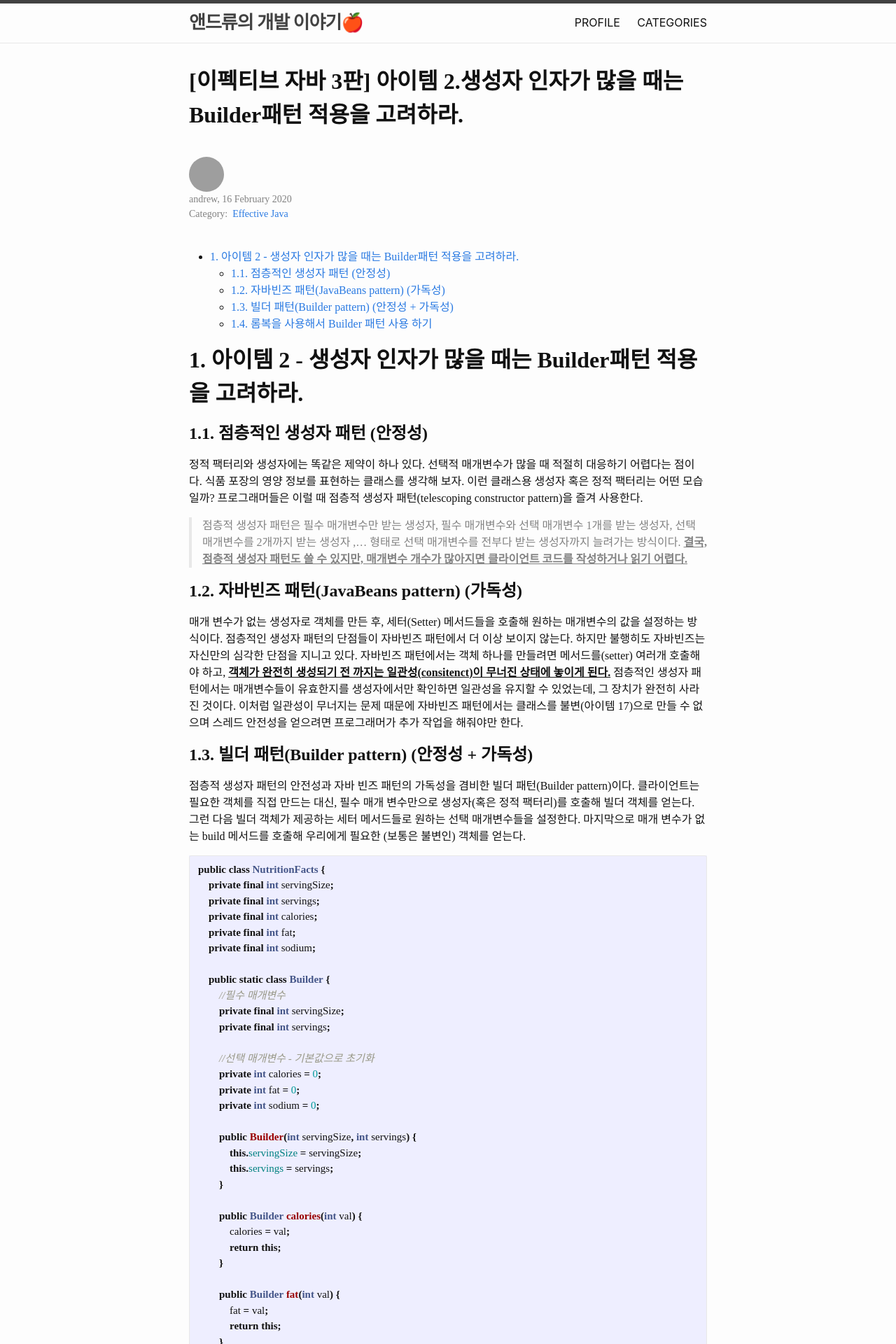
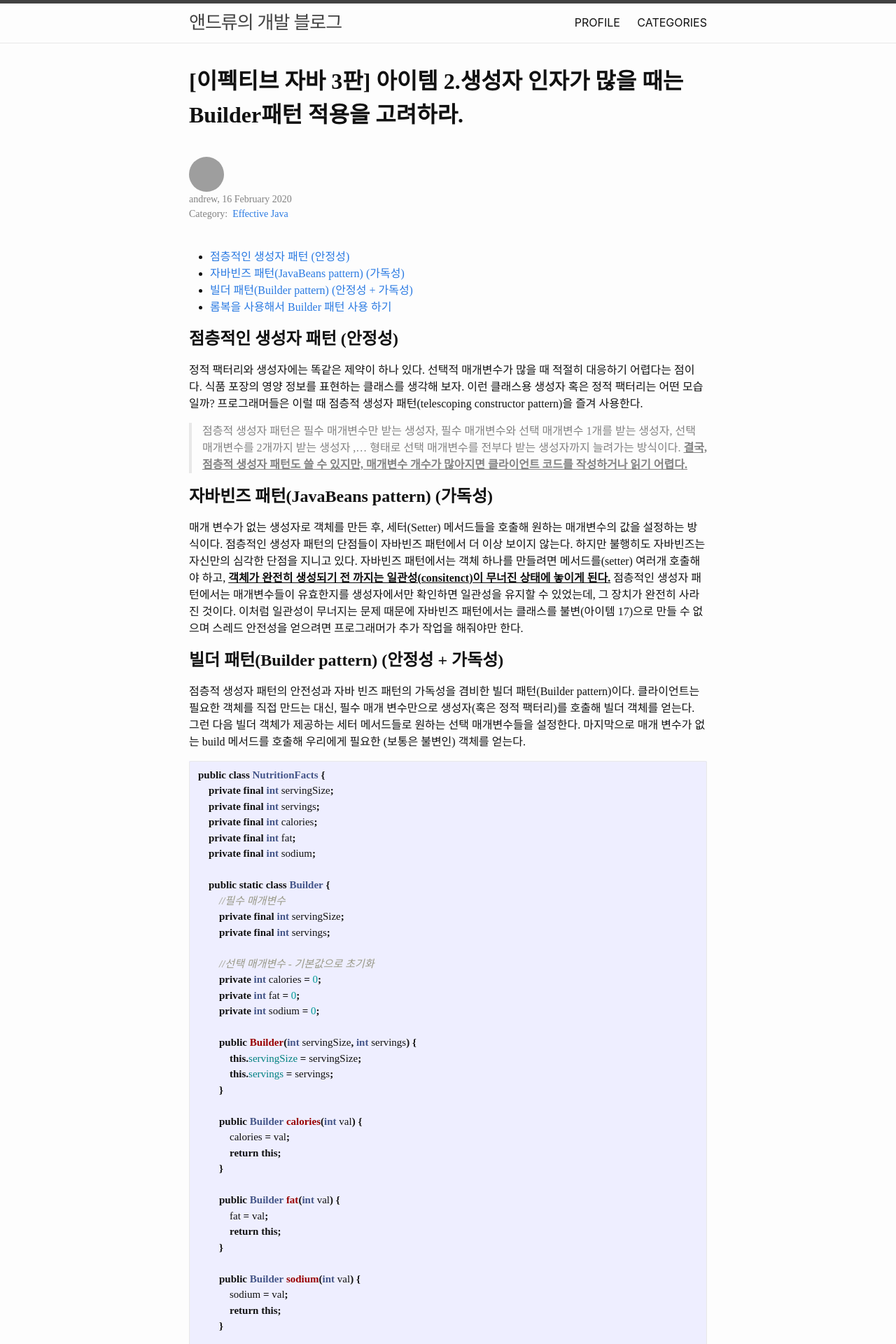
Before and after one commit to umanking/archive-umanking-blog, a Jekyll site: the page built from _posts/2020-02-16-effective-java-2.md, in a window 1280 px wide. Shown: the top 1920 px of the page at 70% size. Built offline with Jekyll 4.4.1, drawn with Linux system fonts in a browser that asks for light colours; comment, search, counter and statistics services are not loaded; some of the changed text lies outside the part shown; grey boxes are pictures that could not be loaded.

Commit message:
update post

````diff
--- a/_config.yml
+++ b/_config.yml
@@ -18,7 +18,7 @@
 # You can create any custom variable you would like, and they will be accessible
 # in the templates via {{ site.myvariable }}.
 
-title: 앤드류의 개발 이야기🍎
+title: 앤드류의 개발 블로그
 email: umanking@gmail.com
 description: "Java, Spring BackEnd Developer Blog"
 baseurl: "" # the subpath of your site, e.g. /blog
--- a/_posts/2020-02-16-effective-java-1.md
+++ b/_posts/2020-02-16-effective-java-1.md
@@ -6,15 +6,19 @@ categories: [Effective Java]
 ---
 <!-- TOC -->
 
-- [1. 아이템 1.생성자 대신 정적 팩터리 메서드를 고려하라](#1-아이템-1생성자-대신-정적-팩터리-메서드를-고려하라)
-    - [1.1. 정적 팩터리 메서드의 장점](#11-정적-팩터리-메서드의-장점)
-    - [1.2. 정적 팩터리 메서드의 단점](#12-정적-팩터리-메서드의-단점)
-    - [1.3. 흔히 사용한는 정적 팩터리 명명 방식](#13-흔히-사용한는-정적-팩터리-명명-방식)
-    - [1.4. 핵심 정리](#14-핵심-정리)
+- [정적 팩터리 메서드의 장점](#정적-팩터리-메서드의-장점)
+    - [장점 1. 이름을 가질 수 있다.](#장점-1-이름을-가질-수-있다)
+    - [장점 2. 호출될 때마다 인스턴스를 새로 생성하지 않아도 된다.](#장점-2-호출될-때마다-인스턴스를-새로-생성하지-않아도-된다)
+    - [장점 3. 반환 타입의 하위 타입 객체를 반환 할 수 있다.](#장점-3-반환-타입의-하위-타입-객체를-반환-할-수-있다)
+    - [장점 4. 입력 매개 변수에 따라 매번 다른 클래스의 객체를 반환할 수 있다.](#장점-4-입력-매개-변수에-따라-매번-다른-클래스의-객체를-반환할-수-있다)
+    - [장점 5. 정적 팩터리 메서드를 작성하는 시점에 반환할 객체의 클래스가 존재하지 않아도 된다.](#장점-5-정적-팩터리-메서드를-작성하는-시점에-반환할-객체의-클래스가-존재하지-않아도-된다)
+- [정적 팩터리 메서드의 단점](#정적-팩터리-메서드의-단점)
+- [흔히 사용한는 정적 팩터리 명명 방식](#흔히-사용한는-정적-팩터리-명명-방식)
+- [핵심 정리](#핵심-정리)
 
 <!-- /TOC -->
 
-# 1. 아이템 1.생성자 대신 정적 팩터리 메서드를 고려하라
+<!-- # 아이템 1.생성자 대신 정적 팩터리 메서드를 고려하라 -->
 클라이언트가 클래스의 인스턴스를 얻는 전통적인 수단은 `public 생성자`다.
 하지만 클래스는 생성자와 별도로 `정적 팩터리 메서드`를 제공할 수 있다.
 
@@ -25,7 +29,7 @@ public static Boolean valueOf(boolean b){
 }
 ```
 
-## 1.1. 정적 팩터리 메서드의 장점
+## 정적 팩터리 메서드의 장점
 
 ### 장점 1. 이름을 가질 수 있다.
 생성자에 넘기는 매개변수와 생성자 자체만으로는 반환 될 객체의 특성을 제대로 설명하지 못한다. 반면 정적 팩터리 는 이름만 잘 지으면 반환될 객체의 특성을 쉽게 묘사할 수 있다.
@@ -57,14 +61,14 @@ public static Boolean valueOf(boolean b){
 이런 유연함은 서비스 제공자 프레임워크를 만드는 근간이 된다. 대표적인 서비스 제공자 프레임 워크로는 JDBC가 있다. 서비스 제공자 프레임워크에서의 제공자(provider)는 서비스의 구현체다. 그리고 이 구현체들을 클라이언트에 제공하는 역할을 프레임 워크가 통제하여, 클라이언트를 구현체로 부터 분리해 준다.
 
 
-## 1.2. 정적 팩터리 메서드의 단점
+## 정적 팩터리 메서드의 단점
 1. 상속하려면 public 이나 protected 생성자가 필여하니 정적 팩터리 메서드만 제공하면 하위 클래스를 만들 수 없다.
    1. 어찌보면 이 제약은 상속보다 컴포지션을 사용(아이템18)하도록 유도하고 불변 타입으로 만들려면 이 제약을 지켜야 한다는 점에서 오히려 장점으로 받아들일 수도 있다.
 2. 정적 팩터리 메서드는 프로그래머가 찾기 어렵다.
    1. 생성자처럼 API설명에 명확히 드러나지 않으니 사용자는 정적 팩터리 메서드 방식 클래스를 인스턴스화 할 방법을 알아내야 한다.
 
 
-## 1.3. 흔히 사용한는 정적 팩터리 명명 방식
+## 흔히 사용한는 정적 팩터리 명명 방식
 ```
 // from: 매개변수를 하나 받아서 해당 타입의 인스턴스를 반환하는 형변환 메서드
 Date d = Date.from(instant);
@@ -79,5 +83,5 @@ StackWalker luke = StackWalker.getInstance(options);
 Object newArray = Array.newInstance(classObject, arrayLen);
 ```
 
-## 1.4. 핵심 정리
+## 핵심 정리
 정적 팩터리 메서드와 public 생성자는 각자의 쓰임새가 있으니 상대적인 장단점을 이해하고 사용하는 것이 좋다. 그렇더고 하더라도 **정적 팩터리를 사용하는 게 유리한 경우가 더 많으므로** 무작정 public 생성자를 제공하던 습관이 있다면 고치자.
--- a/_posts/2020-02-16-effective-java-2.md
+++ b/_posts/2020-02-16-effective-java-2.md
@@ -1,31 +1,30 @@
 ---
 layout: post
 title: "[이펙티브 자바 3판] 아이템 2.생성자 인자가 많을 때는 Builder패턴 적용을 고려하라."
+categories: [Effective Java]
 date: 2020-02-16 18:53 +0900
-categories: [Effective Java]
 ---
 
 <!-- TOC -->
 
-- [1. 아이템 2 - 생성자 인자가 많을 때는 Builder패턴 적용을 고려하라.](#1-%ec%95%84%ec%9d%b4%ed%85%9c-2---%ec%83%9d%ec%84%b1%ec%9e%90-%ec%9d%b8%ec%9e%90%ea%b0%80-%eb%a7%8e%ec%9d%84-%eb%95%8c%eb%8a%94-builder%ed%8c%a8%ed%84%b4-%ec%a0%81%ec%9a%a9%ec%9d%84-%ea%b3%a0%eb%a0%a4%ed%95%98%eb%9d%bc)
-  - [1.1. 점층적인 생성자 패턴 (안정성)](#11-%ec%a0%90%ec%b8%b5%ec%a0%81%ec%9d%b8-%ec%83%9d%ec%84%b1%ec%9e%90-%ed%8c%a8%ed%84%b4-%ec%95%88%ec%a0%95%ec%84%b1)
-  - [1.2. 자바빈즈 패턴(JavaBeans pattern) (가독성)](#12-%ec%9e%90%eb%b0%94%eb%b9%88%ec%a6%88-%ed%8c%a8%ed%84%b4javabeans-pattern-%ea%b0%80%eb%8f%85%ec%84%b1)
-  - [1.3. 빌더 패턴(Builder pattern) (안정성 + 가독성)](#13-%eb%b9%8c%eb%8d%94-%ed%8c%a8%ed%84%b4builder-pattern-%ec%95%88%ec%a0%95%ec%84%b1--%ea%b0%80%eb%8f%85%ec%84%b1)
-  - [1.4. 롬복을 사용해서 Builder 패턴 사용 하기](#14-%eb%a1%ac%eb%b3%b5%ec%9d%84-%ec%82%ac%ec%9a%a9%ed%95%b4%ec%84%9c-builder-%ed%8c%a8%ed%84%b4-%ec%82%ac%ec%9a%a9-%ed%95%98%ea%b8%b0)
+- [점층적인 생성자 패턴 (안정성)](#점층적인-생성자-패턴-안정성)
+- [자바빈즈 패턴(JavaBeans pattern) (가독성)](#자바빈즈-패턴javabeans-pattern-가독성)
+- [빌더 패턴(Builder pattern) (안정성 + 가독성)](#빌더-패턴builder-pattern-안정성--가독성)
+- [롬복을 사용해서 Builder 패턴 사용 하기](#롬복을-사용해서-builder-패턴-사용-하기)
 
 <!-- /TOC -->
 
-# 1. 아이템 2 - 생성자 인자가 많을 때는 Builder패턴 적용을 고려하라.
+<!-- # 1. 아이템 2 - 생성자 인자가 많을 때는 Builder패턴 적용을 고려하라.  -->
 
-## 1.1. 점층적인 생성자 패턴 (안정성)
+## 점층적인 생성자 패턴 (안정성)
 정적 팩터리와 생성자에는 똑같은 제약이 하나 있다. 선택적 매개변수가 많을 때 적절히 대응하기 어렵다는 점이다. 식품 포장의 영양 정보를 표현하는 클래스를 생각해 보자. 이런 클래스용 생성자 혹은 정적 팩터리는 어떤 모습일까? 프로그래머들은 이럴 때 점층적 생성자 패턴(telescoping constructor pattern)을 즐겨 사용한다.
 > 점층적 생성자 패턴은 필수 매개변수만 받는 생성자, 필수 매개변수와 선택 매개변수 1개를 받는 생성자, 선택 매개변수를 2개까지 받는 생성자 ,... 형태로 선택 매개변수를 전부다 받는 생성자까지 늘려가는 방식이다.
 **결국, 점층적 생성자 패턴도 쓸 수 있지만, 매개변수 개수가 많아지면 클라이언트 코드를 작성하거나 읽기 어렵다.**
 
-## 1.2. 자바빈즈 패턴(JavaBeans pattern) (가독성)
+## 자바빈즈 패턴(JavaBeans pattern) (가독성)
 매개 변수가 없는 생성자로 객체를 만든 후, 세터(Setter) 메서드들을 호출해 원하는 매개변수의 값을 설정하는 방식이다. 점층적인 생성자 패턴의 단점들이 자바빈즈 패턴에서 더 이상 보이지 않는다. 하지만 불행히도 자바빈즈는 자신만의 심각한 단점을 지니고 있다. 자바빈즈 패턴에서는 객체 하나를 만들려면 메서드를(setter) 여러개 호출해야 하고, **객체가 완전히 생성되기 전 까지는 일관성(consitenct)이 무너진 상태에 놓이게 된다.** 점층적인 생성자 패턴에서는 매개변수들이 유효한지를 생성자에서만 확인하면 일관성을 유지할 수 있었는데, 그 장치가 완전히 사라진 것이다. 이처럼 일관성이 무너지는 문제 때문에 자바빈즈 패턴에서는 클래스를 불변(아이템 17)으로 만들 수 없으며 스레드 안전성을 얻으려면 프로그래머가 추가 작업을 해줘야만 한다.
 
-## 1.3. 빌더 패턴(Builder pattern) (안정성 + 가독성)
+## 빌더 패턴(Builder pattern) (안정성 + 가독성)
 점층적 생성자 패턴의 안전성과 자바 빈즈 패턴의 가독성을 겸비한 빌더 패턴(Builder pattern)이다. 클라이언트는 필요한 객체를 직접 만드는 대신, 필수 매개 변수만으로 생성자(혹은 정적 팩터리)를 호출해 빌더 객체를 얻는다. 그런 다음 빌더 객체가 제공하는 세터 메서드들로 원하는 선택 매개변수들을 설정한다. 마지막으로 매개 변수가 없는 build 메서드를 호출해 우리에게 필요한 (보통은 불변인) 객체를 얻는다.
 
 ```java
@@ -97,7 +96,7 @@ NutritionFacts nutritionFacts = new NutritionFacts.Builder(240, 8)
 
 > 한편, 불변식(invariant)는 프로그램이 실행되는 동안, 혹은 정해진 기간 동안 반드시 만족해야 하는 조건을 말한다. 다시 말해 변경을 허용할 수는 있으나 주어진 조건 내에서만 허용한다는 뜻이다. 예컨대 리스트의 크기는 반드시 0 이상이어야 하니, 만약 한 순간이라도 음수 값이 된다면 불변식이 깨진 것이다.
 
-## 1.4. 롬복을 사용해서 Builder 패턴 사용 하기
+## 롬복을 사용해서 Builder 패턴 사용 하기
 ```java
 public class Member {
 
--- /dev/null
+++ b/_posts/2020-02-18-effective-java-3.md
@@ -0,0 +1,82 @@
+---
+layout: post
+title: "[이펙티브 자바 3판] 아이템 3.private 생성자나 열거 타입으로 싱글턴임을 보증하라."
+categories: [Effective Java]
+date: 2020-02-18 22:03 +0900
+---
+
+<!-- TOC -->
+
+- [싱글턴을 만드는 1번째 방법](#싱글턴을-만드는-1번째-방법)
+- [싱글턴을 만드는 2번째 방법](#싱글턴을-만드는-2번째-방법)
+    - [장점 비교](#장점-비교)
+    - [직렬화 문제](#직렬화-문제)
+- [싱글턴을 만드는 3번째 방법](#싱글턴을-만드는-3번째-방법)
+
+<!-- /TOC -->
+클래스를 싱글턴으로 만들면 이를 사용하는 클라이언트를 테스트하기가 어려워 질 수 있다.
+> 싱글턴이란? 인스턴스를 오직 하나만 생성할 수 있는 클래스를 말한다. 전형적인 예로는 함수와 같은 무상태 객체나 설계상의 유일해야 하는 시스템 컴포넌트를 들 수 있다.
+타입을 인터페이스로 정의한 다음 그 인터페이스를 구현해서 만든 싱글턴이 아니라면 싱글턴 인스턴스를 가짜(mock) 구현으로 대체할 수 없기 때문이다.
+
+## 싱글턴을 만드는 1번째 방법
+```java
+public class Elvis {
+    public static final Elvis INSTANCE = NEW Elvis();
+
+    private Elvis(){
+    }
+}
+```
+private 생성자는 public statkc final 필드인 `Elvis.INSTANCE`를 초기화 할 때 딱 한 번만 호출된다.
+public이나 protected 생성자가 없으므로 Elivis 클래스가 초기화될 때 만들어진 인스턴스가 전체 시스템에서 하나 뿐임을 보장한다.
+예외는 단 한가지, 리플렉션 API AccessibleObject.setAccessible을 사용해서 private 생성자를 호출 할 수 있다.
+이러한 공격을 방어하려면 생성자를 수정하여 두 번째 객체가 생성되려 할 때 예외를 던지게 하면 된다.
+
+
+## 싱글턴을 만드는 2번째 방법
+```java
+public class Elvis {
+    private static final Elvis INSTANCE = NEW Elvis();
+
+    private Elvis(){
+    }
+
+    public static Elvis getInstance(){
+        return INSTANCE;
+    }
+}
+```
+두번째 방법은 정적팩터리 메서드를 public static 멤버로 제공한다. `Elvis.getInstance`는 항상 같은 객체의 참조를 반환하므로 제2의 Elvis 인스턴스란 결코 만들어지지 않는다. (리플렉션을 통한 예외는 똑같이 적용된다.)
+
+
+### 장점 비교
+첫번째 방식의 장점
+- 해당 클래스가 싱글턴임이 API에 명백히 드러난다는 것이다. public static 필드가 final 이니 절대로 다른 객체를 참조할 수 없다.
+- 간결함
+
+두번째 방식의 장점
+- API를 바꾸지 않고도 싱글턴이 아니게 변경할 수 있다는 점이다. 유일한 인스턴스를 반환하던 팩터리 메서드가 (예컨대) 호출하는 스레드별로 다른 인스턴스를 넘겨주게 할 수 있다.
+- 정적 팩터리를 제네릭 싱글턴 팩터리로 만들 수 있다는 점(아이템 30)
+- 정적 팩터리의 메서드 참조를 공급자(supplier)로 사용할 수 있다는 점. 가령 Elivs::getInstance를 Supplier<Elvis>로 사용하는 식이다. **이러한 장점이 필요하지 않다면 public 필드 방식이 좋다.**
+
+
+### 직렬화 문제
+둘 중 하나의 방식으로 만든 싱글턴 클래스를 직렬화하려면 단순히 Serializable을 구현하고 선언하는 것 만으로는 부족하다. 모든 인스턴스필드를 일시적(transient)라고 선언하고 readResolve 메서드를 제공해야 한다. 이렇게 하지 않으면 직렬화된 인스턴스를 역직렬화할 때 마다 새로운 인스턴스가 만들어진다. 위의 2번째 코드의 예에서 가짜 Elvis가 탄생한다는 뜻이다. 이를 예방하고 싶다면 Elvis 클래스에 다음의 readResolve 메서드를 추가하자.
+
+```java
+// 싱글턴임을 보장해 주는 readResovle 메서드
+private Object readResovle(){
+    // 진짜 Elvis를 반환하고, 가짜 Elvis는 가비지 컬렉터에 맡긴다.
+    return INSTANCE;
+}
+```
+
+
+## 싱글턴을 만드는 3번째 방법
+원소가 하나인 열거 타입을 선언하는 것이다.
+```java
+public enum Elvis {
+    INSTANCE;
+}
+```
+public 필드 방식과 비슷하지만, **더 간결하고**, 추가 노력 없이 직렬화 할 수 있고, 심지어 아주 복잡한 **직렬화 상황**이나 **리플렉션 공격**에서도 제2의 인스턴스가 생기는 일을 완벽히 막아준다. 대부분 상황에서 원소가 하나뿐인 열거 타입이 싱글턴을 만드는 가장 좋은 방법이다. 단, 만들려는 싱글턴이 Enum외의 클래스를 상속해야 한다면 이 방법은 사용할 수 없다.(열거 타입이 다른 인터페이스를 구현하도록 선언할 수 는 있다)
--- a/assets/main.css
+++ b/assets/main.css
@@ -75,7 +75,21 @@ ul, ol { margin-left: 30px; }
 li > ul, li > ol { margin-bottom: 0; }
 
 /** Headings */
-h1, h2, h3, h4, h5, h6 { font-weight: 700;}
+
+h1, h2, h3, h4, h5, h6 {font-weight: 700;}
+
+
+
+
+
+
+
+
+
+
+
+
+
 
 /** Links */
 a { color: #2a7ae2; text-decoration: none; }
@@ -133,7 +147,7 @@ table td { border: 1px solid #e8e8e8; }
 /** Site header */
 .site-header { border-top: 5px solid #424242; border-bottom: 1px solid #e8e8e8; min-height: 55.95px; position: relative; }
 
-.site-title { font-size: 26px; font-weight: 600; line-height: 54px; letter-spacing: -1px; margin-bottom: 0; float: left; }
+.site-title { font-size: 26px; font-weight: 500; line-height: 54px; letter-spacing: -1px; margin-bottom: 0; float: left; }
 
 .site-title, .site-title:visited { color: #424242; }
 
````
